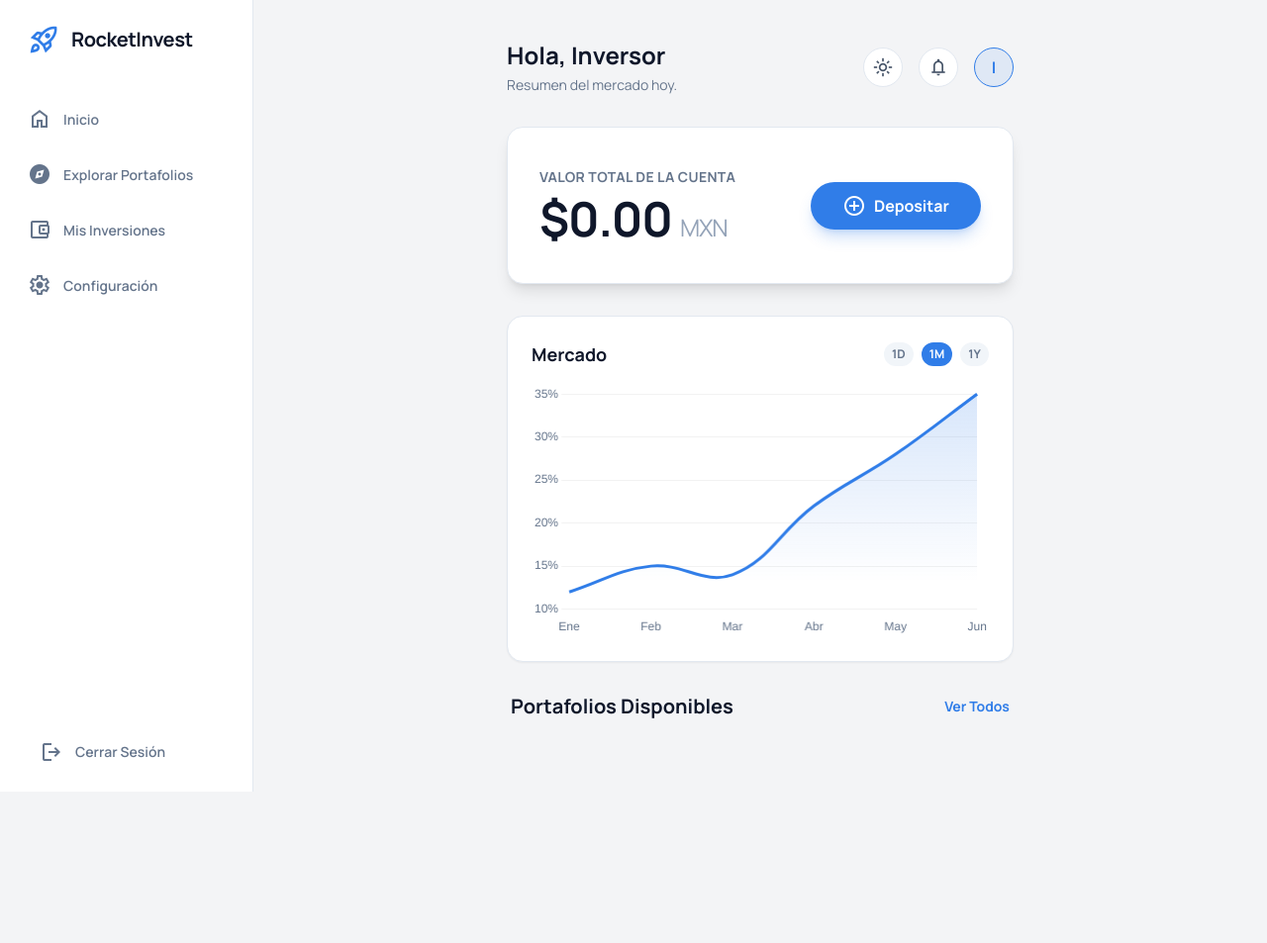
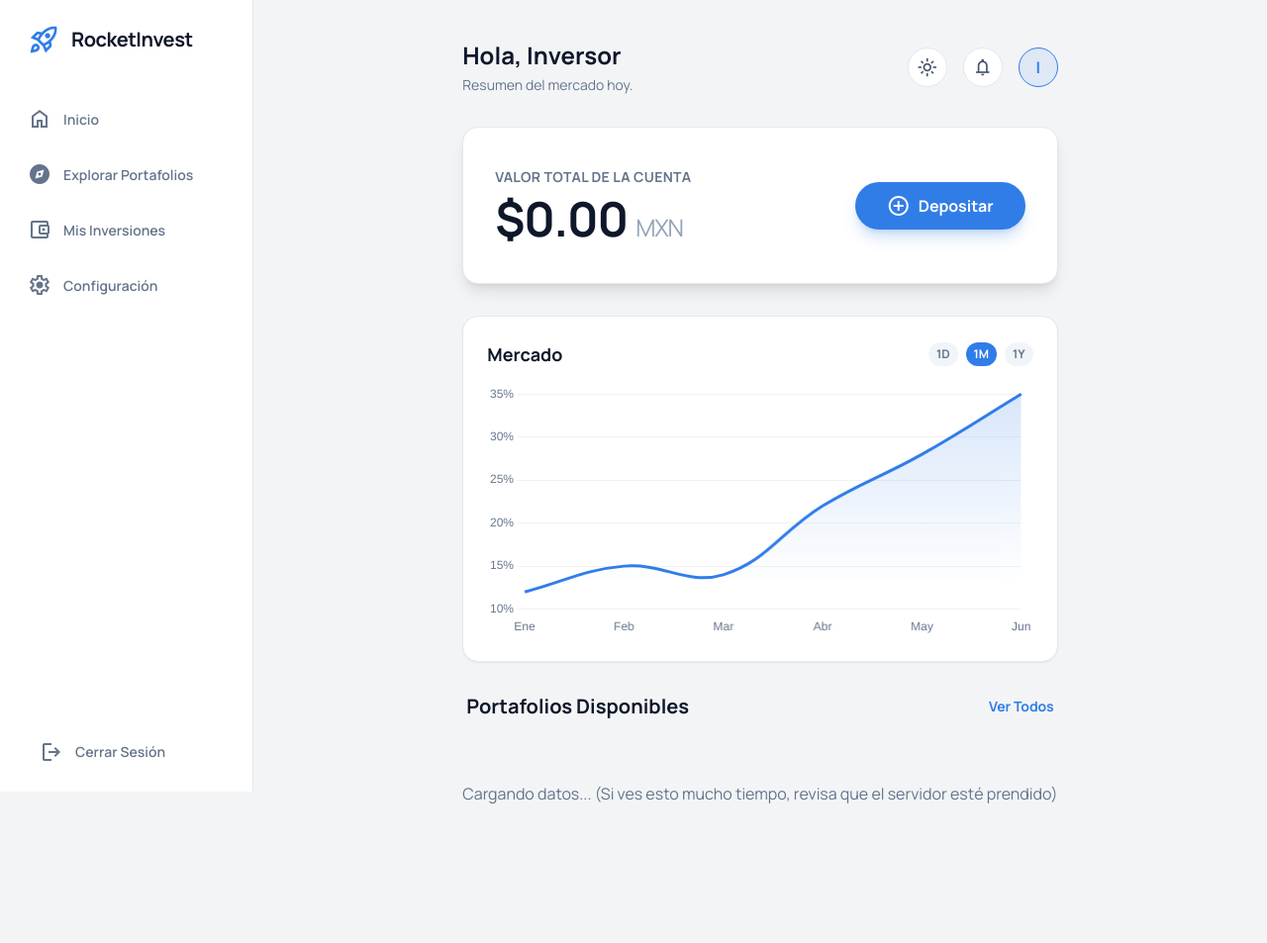
Before and after one commit to dantndev/rocket-invest, a website: page public/dashboard.html in a window 1280 px wide. Shown: the whole page at 99% size. Before the commit the page ends 886 px from the top, so only its background shows below. Drawn offline with nearby package versions, Linux system fonts and the light colour scheme; no server answers; sample sign-in values are in the browser's storage.

Commit message:
Portfolios Disponibles

```diff
--- a/public/dashboard.html
+++ b/public/dashboard.html
@@ -82,7 +82,7 @@
             </div>
         </aside>
 
-        <main class="w-full md:ml-64 min-h-screen p-4 md:p-10 transition-all duration-300 flex flex-col">
+        <main class="w-full md:ml-64 min-h-screen p-4 md:p-10 flex flex-col relative z-0 overflow-y-auto">
             <div class="mx-auto max-w-7xl">
 
                 <header class="flex items-center justify-between whitespace-nowrap mb-8">
@@ -138,13 +138,16 @@
                     </div>
                 </div>
 
-                <div class="flex items-center justify-between px-1 mb-6">
+                <div class="flex items-center justify-between px-1 mb-6 mt-8">
                     <h2 class="text-slate-900 dark:text-white text-xl font-bold leading-tight">Portafolios Disponibles</h2>
                     <a href="portfolios.html" class="text-primary text-sm font-bold hover:text-blue-400 transition-colors">Ver Todos</a>
                 </div>
 
-                <div id="portfolio-grid" class="grid grid-cols-1 sm:grid-cols-2 lg:grid-cols-3 gap-6 pb-24">
+                <div id="portfolio-grid" class="grid grid-cols-1 sm:grid-cols-2 lg:grid-cols-3 gap-6 pb-24 w-full">
+                    <div class="text-center col-span-1 sm:col-span-3 py-10 text-slate-500">
+                        Cargando datos... (Si ves esto mucho tiempo, revisa que el servidor esté prendido)
                     </div>
+                </div>
             </div>
         </main>
     </div>
```
